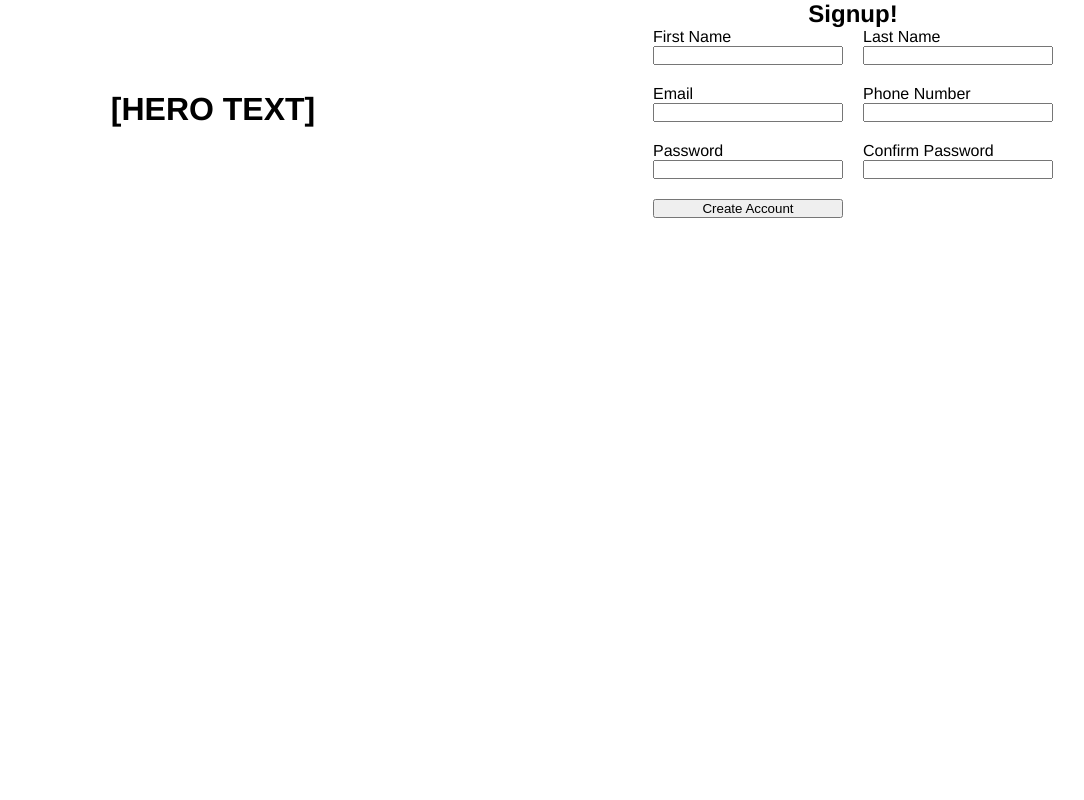
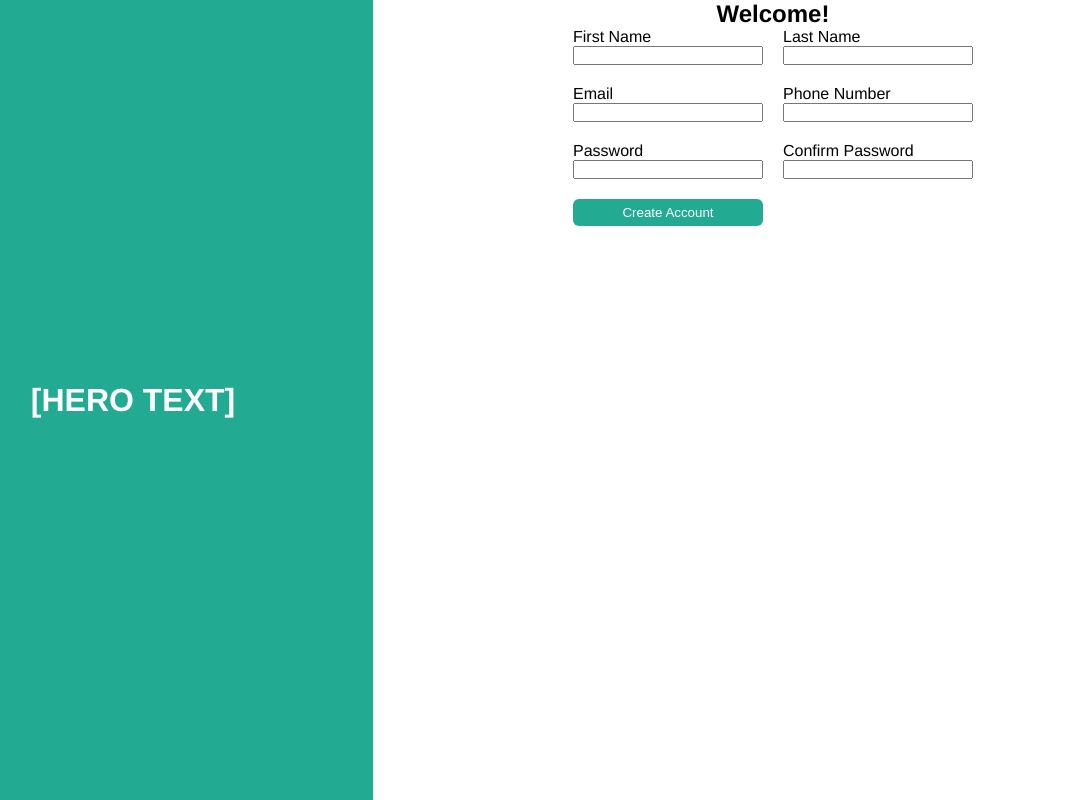
Before and after one commit to tonyelison/signup-form, a plain HTML site: page index.html in a window 1280 px wide. Shown: the whole page, without its empty margins (107-1191 px from the left). Drawn offline with Linux system fonts and the light colour scheme.

Commit message:
Fill height of screen, add primary color

```diff
--- a/index.html
+++ b/index.html
@@ -13,7 +13,7 @@
   </header>
 
   <section>
-    <h1>Signup!</h1>
+    <h1>Welcome!</h1>
     <form action="" method="post">
       <div class="form-row">
         <label for="first">First Name</label>
--- a/style.css
+++ b/style.css
@@ -6,12 +6,24 @@
 }
 
 body {
+  height: 100vh;
   font-family: Helvetica, Arial, sans-serif;
   font-size: 16px;
 
   display: flex;
   flex-direction: column;
   align-items: center;
+
+  --color-primary: #22aa92;
+}
+
+header {
+  background-color: var(--color-primary);
+  color: white;
+
+  display: flex;
+  flex-direction: column;
+  justify-content: center;
 }
 
 h1 {
@@ -32,9 +44,22 @@ form {
   flex-direction: column;
 }
 
-@media only screen and (min-width: 700px) {
+button {
+  background-color: var(--color-primary);
+  color: white;
+  border: none;
+  border-radius: 6px;
+  padding: 6px 12px;
+}
+
+@media only screen and (min-width: 725px) {
   body {
     flex-direction: row;
+    align-items: stretch;
+  }
+
+  header {
+    flex-basis: 60%;
   }
 
   form {
```
